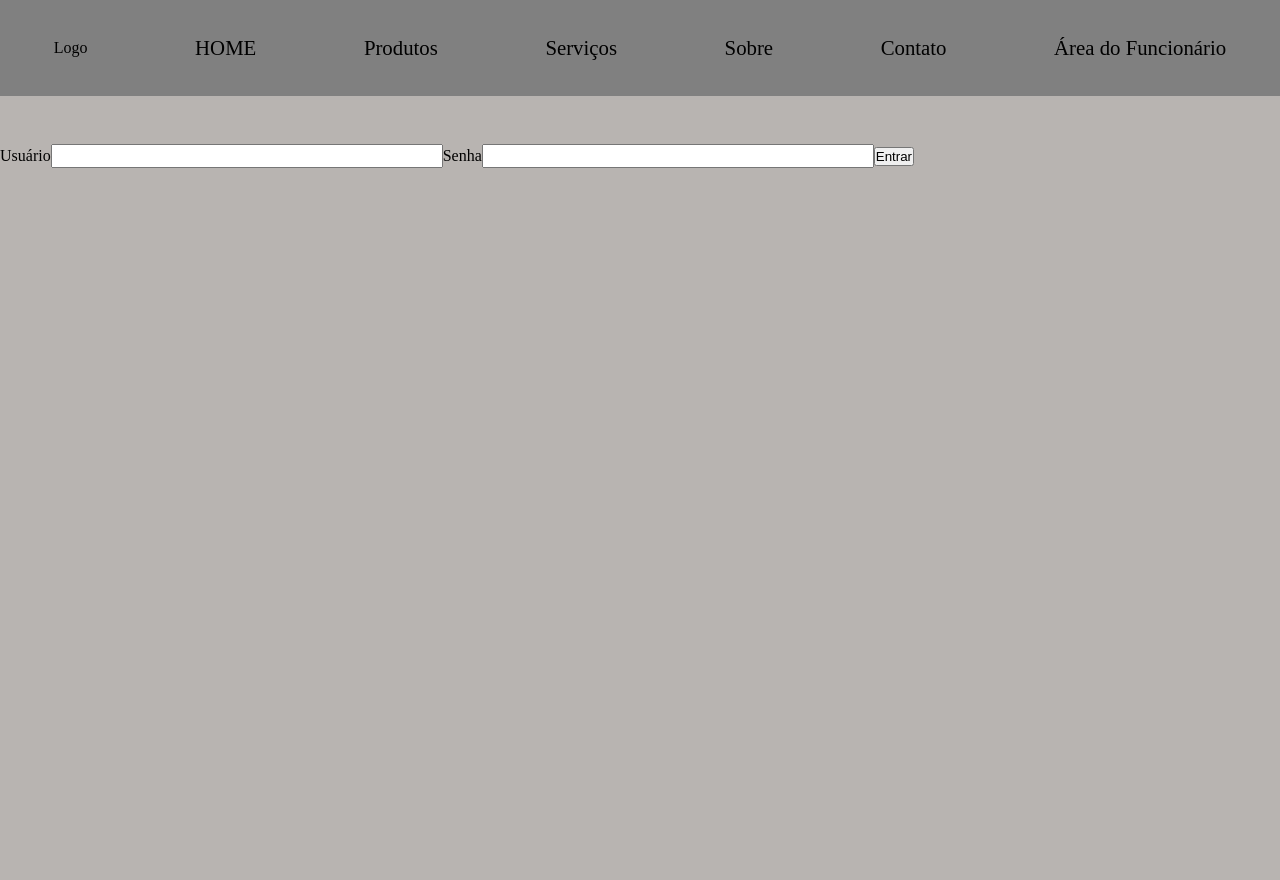
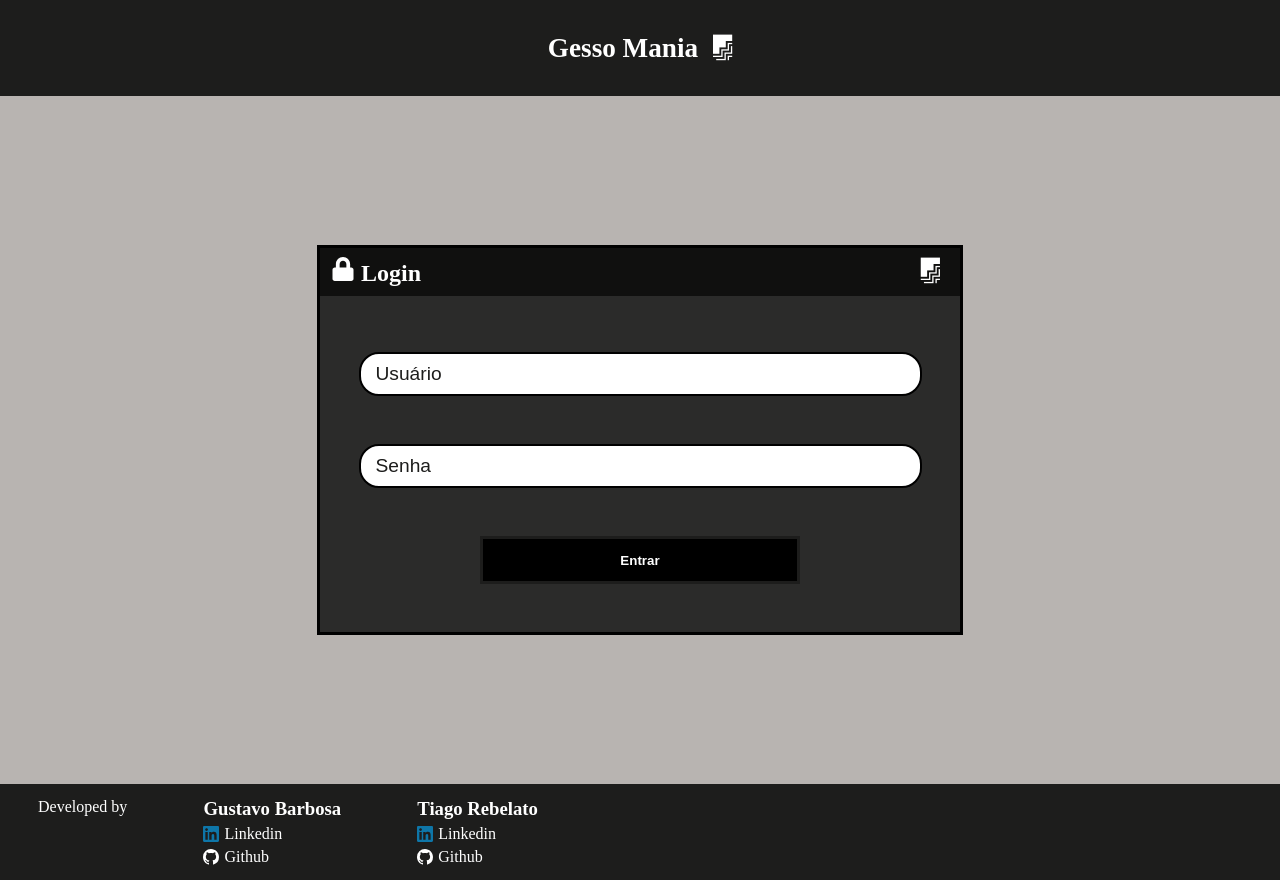
Before and after one commit to tiago-br/gesso-mani-front, a React (Create React App) app: page / in a window 1280 px wide. Before the commit the page ends 800 px from the top, so only its background shows below. Built offline with nearby package versions, Linux system fonts and the light colour scheme.

Commit message:
tela de login criada e estilizada

```diff
--- a/src/App.css
+++ b/src/App.css
@@ -12,6 +12,7 @@
     background-color:  yellow;
     box-shadow: 5px 5px 5px black;
     color: black;
+    color: #10100f;
 }
 
 @media screen and (max-width: 960px){
--- a/src/components/público/FormLogin.js
+++ b/src/components/público/FormLogin.js
@@ -1,12 +1,164 @@
 import React, { Component } from 'react'
 import styled from 'styled-components'
 import api from '../../utils/api.util'
+import { VscGithubInverted } from 'react-icons/vsc'
+import { SiLinkedin } from 'react-icons/si'
+import { FaLock } from 'react-icons/fa'
 
-require('dotenv').config()
 
 const FormContainer = styled.form`
+display: flex;
+flex-direction: column;
+align-items: center;
+border: 3px solid black;
+background-color: #2B2B2A;
+width: 50vw;
+height: 24rem;
+margin-top: 0 !important;
+
+@media (max-width: 960px) {
+  width: 80vw;
+  }
+`
+const ContainerGeral = styled.div`
+
+
+height: 86vh;
+display: flex;
+justify-content: center;
+align-items: center;
+flex-direction: column;
+
+
 
 `
+
+
+const CardLogin = styled.div`
+
+height: 3rem;
+width: 100%;
+background-color: #10100f;
+display: flex;
+justify-content: space-between;
+align-items: center;
+color: white;
+
+
+`
+const Login = styled.h1`
+color: white;
+font-size: 1.5rem;
+
+width: 7rem;
+text-align: center;
+`
+const SistemaLog = styled.h1`
+color: white;
+font-size:1.5rem;
+text-align: center;
+padding-right: 20px;
+`
+
+const UserName = styled.input`
+margin-top: 3.5rem;
+border-radius: 20px;
+height: 2.5rem;
+width: 85%;
+padding-left: 15px;
+font-size: 1.2rem;
+border: 2px solid black;
+::placeholder{
+   color: #1D1D1C;
+}
+:focus{
+    outline: none;
+
+    border: 2px solid #656059;
+}
+`
+const SenhaLogin = styled.input`
+margin-top: 3rem;
+border-radius: 20px;
+height: 2.5rem;
+width: 85%;
+padding-left: 15px;
+font-size: 1.2rem;
+border: 2px solid black;
+::placeholder{
+   color: #1D1D1C;
+}
+:focus{
+    outline: none;
+
+    border: 2px solid #656059;
+}
+`
+
+const Button = styled.button`
+margin-top: 3rem;
+width: 50%;
+height: 3rem;
+background-color: black;
+color: white;
+border: 3px solid #1D1D1C;
+cursor: pointer;
+font-weight: 700;
+:hover{
+    background-color: grey ;
+    color: black;
+    border: 3px solid black;
+}
+
+
+
+`
+
+const ContainerFooter = styled.div`
+
+background-color: #1D1D1C;
+height: 6rem;
+color: white;
+display: flex;
+align-items: center;
+
+
+
+`
+
+const ContainerDevs = styled.div`
+display: flex;
+height: 70%;
+width: 45%;
+justify-content: space-around;
+@media (max-width: 960px) {
+  width: 100vw;
+  }
+`
+
+const Devs = styled.div`
+
+display: flex;
+justify-content: space-between;
+flex-direction: column;
+
+text-align: start;
+
+a{
+    display: flex;
+    align-items: center;
+    color:white;
+    text-decoration:none;
+    :hover{
+        text-decoration: underline;
+    }
+    span{
+        padding-left: 5px;
+    }
+}
+
+`
+
 
 
 class FormLogin extends Component {
@@ -48,17 +200,50 @@ class FormLogin extends Component {
     }
 
     render() {
-        return (
-            <div>
+        return (<>
+            <ContainerGeral>
                 <FormContainer>
-                    <label>Usuário</label>
-                    <input type='text' name='username' value={this.state.username} onChange={this.handleChangeLogin}></input>
-                    <label>Senha</label>
-                    <input type='password' name='password' value={this.state.password} onChange={this.handleChangeLogin}></input>
-                    <button type='submit' onClick={this.handleSubmit}>Entrar</button>
+                    <CardLogin>
+
+
+
+
+                        <Login><FaLock /> Login</Login>
+                        <SistemaLog> <i className='fab fa-firstdraft' /></SistemaLog>
+
+                    </CardLogin>
+
+                    <UserName placeholder='Usuário' type='text' name='username' value={this.state.username} onChange={this.handleChangeLogin}></UserName>
+
+                    <SenhaLogin placeholder='Senha' type='password' name='password' value={this.state.password} onChange={this.handleChangeLogin}></SenhaLogin>
+                    <Button placeholder='Usuario' type='submit' onClick={this.handleSubmit}>Entrar</Button>
                 </FormContainer>
                 {this.state.msg && <div>{this.state.msg}</div>}
-            </div>
+            </ContainerGeral>
+
+            <ContainerFooter>
+
+                <ContainerDevs>
+
+                        Developed by
+
+
+                    <Devs>
+                        <h3>Gustavo Barbosa</h3>
+                        <a href='https://www.linkedin.com/in/gustavo-sena-33331121b/'><SiLinkedin style={{color: '#0e76a8 '}} /> <span>Linkedin</span></a>
+                        <a href='https://github.com/G-droidBr/Gesso-Mania---Back-End'><VscGithubInverted /><span>Github</span> </a>
+                    </Devs>
+                    <Devs>
+                        <h3>Tiago Rebelato</h3>
+                        <a href='https://www.linkedin.com/in/tiago-rebelato-076808209/'><SiLinkedin style={{color: '#0e76a8 '}}/><span></span> Linkedin</a>
+                        <a href='https://github.com/tiago-br/gesso-mani-front'><VscGithubInverted /> <span></span>Github </a>
+                    </Devs>
+                </ContainerDevs>
+
+
+
+            </ContainerFooter>
+        </>
         )
     }
 }
--- a/src/components/público/NavBarClient.js
+++ b/src/components/público/NavBarClient.js
@@ -8,33 +8,25 @@ const NavBar = styled.nav`
     justify-content: space-around;
     align-items: center;
     height: 12vh;
-    width: 100vw;
     margin: 0;
     padding: 0;
-    background-color:gray;
-    a{
-        text-decoration: none;
-        color:black;
-        font-size: 1.3rem;
-    }
-    a:hover{
-        text-decoration: none;
-        color:white;
+    background-color:#1D1D1C;
 
-    }
+`
+
+const LogoHome = styled.h1`
+color: white;
+font-size: 1.7rem;
+
+
 `
 
 class NavBarClient extends Component {
     render() {
         return (
             <NavBar>
-                <div>Logo</div>
-                <NavLink to={"/"}>HOME</NavLink>
-                <NavLink to={"/produtos"}>Produtos</NavLink>
-                <NavLink to={"/serviços"}>Serviços</NavLink>
-                <NavLink to={"/sobre"}>Sobre</NavLink>
-                <NavLink to={"/contato"}>Contato</NavLink>
-                <NavLink to={"/area-do-funcionario"}>Área do Funcionário</NavLink>
+
+                <LogoHome>Gesso Mania  <i className='fab fa-firstdraft' /></LogoHome>
             </NavBar>
         )
     }
--- a/src/pages/público/LoginPage.js
+++ b/src/pages/público/LoginPage.js
@@ -10,9 +10,9 @@ class LoginPage extends Component {
         return (
             <div>
                 <NavBarClient/>
-                <div>
+
                     <FormLogin {...this.props}/>
-                </div>
+
             </div>
         )
     }
```
